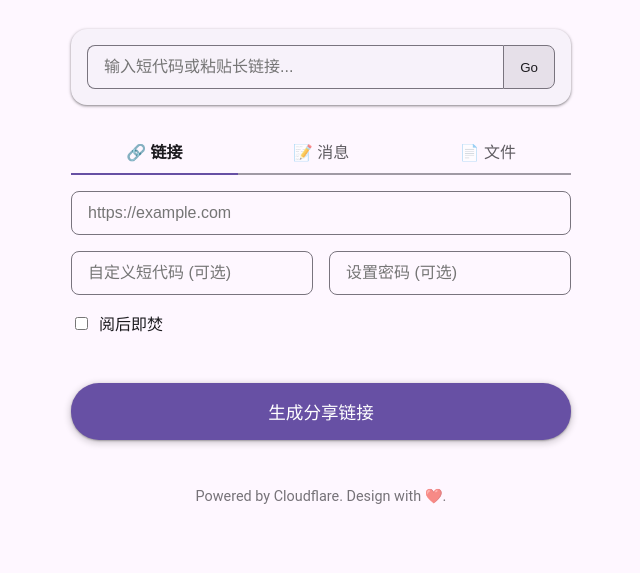
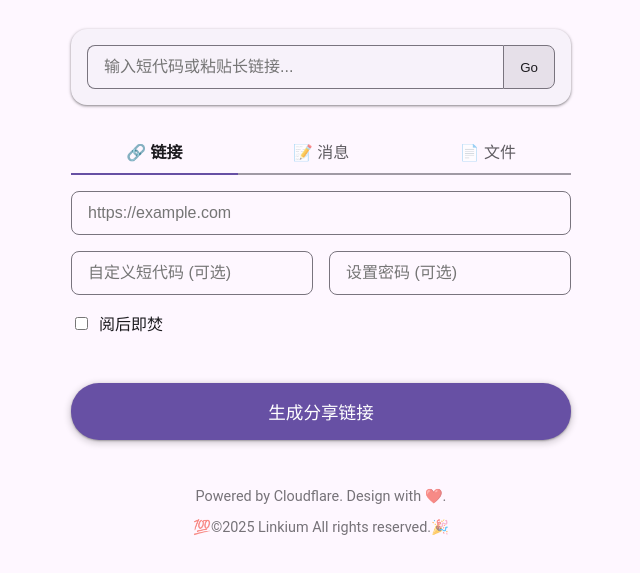
Before and after one commit to wcz1459/onelink, a website: page public/index.html in a window 1280 px wide. Shown: the part 97-670 px from the top of the page, without its empty margins (319-959 px from the left). Drawn offline with Linux system fonts and the light colour scheme.

Commit message:
Update index.html

```diff
--- a/public/index.html
+++ b/public/index.html
@@ -67,6 +67,7 @@
 
         <footer>
             <p>Powered by Cloudflare. Design with ❤️.</p>
+            <p>💯©2025 Linkium All rights reserved.🎉</p>
         </footer>
     </div>
     <script src="script.js" type="module"></script>
```
